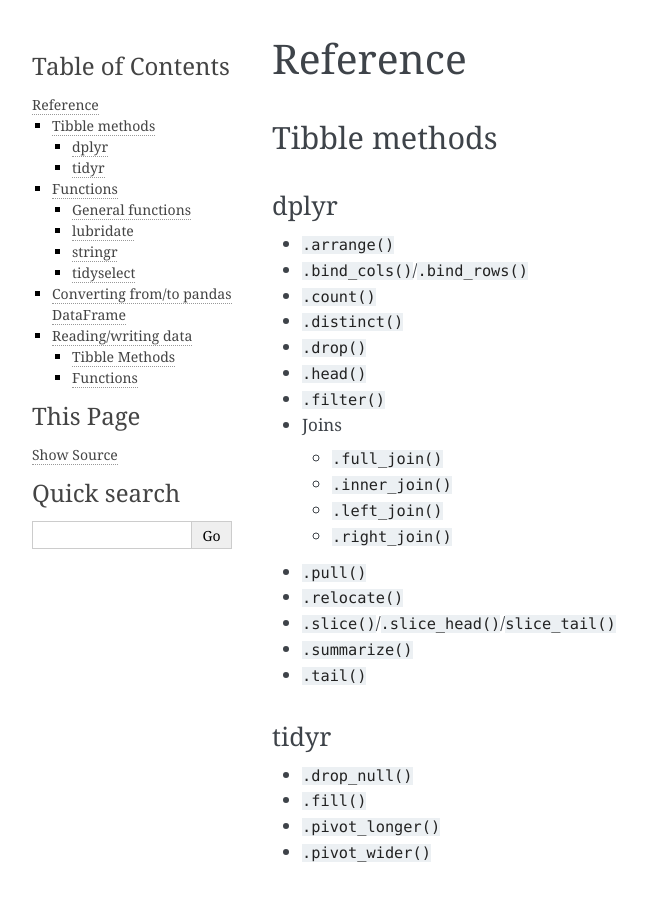
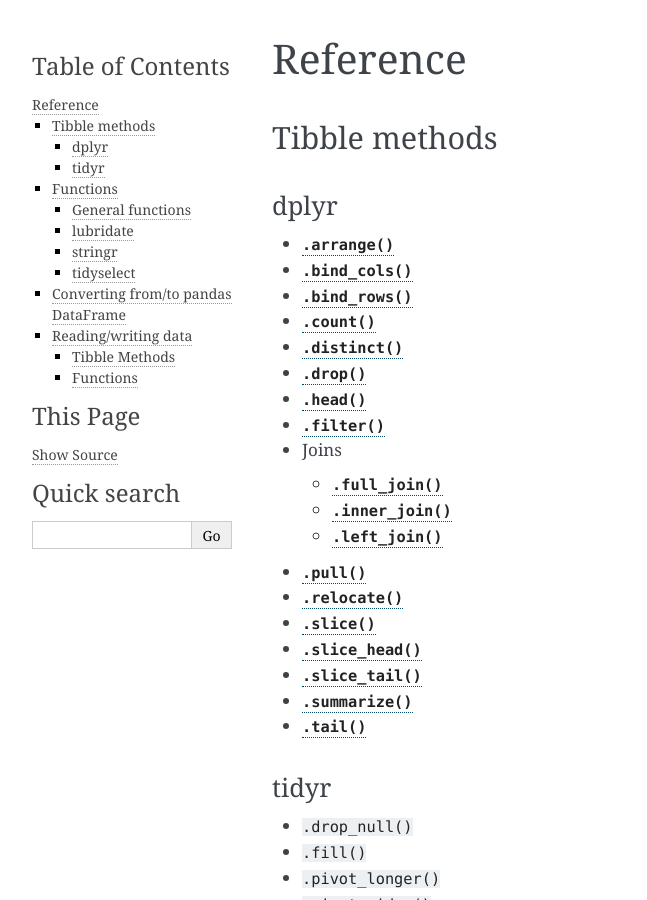
Before and after one commit to markfairbanks/tidypolars, a Sphinx documentation site: the page built from docs/reference.md, in a window 1280 px wide and 900 px high. Shown: the whole window, without its empty margins (148-795 px from the left). Built offline with Sphinx 7.4.7, drawn with Linux system fonts in a browser that asks for light colours; pages that are not in the unit, such as notebooks, are missing from menus.

Commit message:
Update dplyr with links

```diff
--- a/docs/reference.md
+++ b/docs/reference.md
@@ -4,23 +4,25 @@
 
 #### dplyr
 
-* `.arrange()`
-* `.bind_cols()`/`.bind_rows()`
-* `.count()`
-* `.distinct()`
-* `.drop()`
-* `.head()`
-* `.filter()`
+* [`.arrange()`](https://tidypolars.readthedocs.io/en/latest/autoapi/tidypolars/tidypolars/index.html#tidypolars.tidypolars.Tibble.arrange)
+* [`.bind_cols()`](https://tidypolars.readthedocs.io/en/latest/autoapi/tidypolars/tidypolars/index.html#tidypolars.tidypolars.Tibble.bind_cols)
+* [`.bind_rows()`](https://tidypolars.readthedocs.io/en/latest/autoapi/tidypolars/tidypolars/index.html#tidypolars.tidypolars.Tibble.bind_rows)
+* [`.count()`](https://tidypolars.readthedocs.io/en/latest/autoapi/tidypolars/tidypolars/index.html#tidypolars.tidypolars.Tibble.count)
+* [`.distinct()`](https://tidypolars.readthedocs.io/en/latest/autoapi/tidypolars/tidypolars/index.html#tidypolars.tidypolars.Tibble.distinct)
+* [`.drop()`](https://tidypolars.readthedocs.io/en/latest/autoapi/tidypolars/tidypolars/index.html#tidypolars.tidypolars.Tibble.drop)
+* [`.head()`](https://tidypolars.readthedocs.io/en/latest/autoapi/tidypolars/tidypolars/index.html#tidypolars.tidypolars.Tibble.head)
+* [`.filter()`](https://tidypolars.readthedocs.io/en/latest/autoapi/tidypolars/tidypolars/index.html#tidypolars.tidypolars.Tibble.filter)
 * Joins
-  * `.full_join()`
-  * `.inner_join()`
-  * `.left_join()`
-  * `.right_join()`
-* `.pull()`
-* `.relocate()`
-* `.slice()`/`.slice_head()`/`slice_tail()`
-* `.summarize()`
-* `.tail()`
+  * [`.full_join()`](https://tidypolars.readthedocs.io/en/latest/autoapi/tidypolars/tidypolars/index.html#tidypolars.tidypolars.Tibble.full_join)
+  * [`.inner_join()`](https://tidypolars.readthedocs.io/en/latest/autoapi/tidypolars/tidypolars/index.html#tidypolars.tidypolars.Tibble.inner_join)
+  * [`.left_join()`](https://tidypolars.readthedocs.io/en/latest/autoapi/tidypolars/tidypolars/index.html#tidypolars.tidypolars.Tibble.left_join)
+* [`.pull()`](https://tidypolars.readthedocs.io/en/latest/autoapi/tidypolars/tidypolars/index.html#tidypolars.tidypolars.Tibble.pull)
+* [`.relocate()`](https://tidypolars.readthedocs.io/en/latest/autoapi/tidypolars/tidypolars/index.html#tidypolars.tidypolars.Tibble.relocate)
+* [`.slice()`](https://tidypolars.readthedocs.io/en/latest/autoapi/tidypolars/tidypolars/index.html#tidypolars.tidypolars.Tibble.slice)
+* [`.slice_head()`](https://tidypolars.readthedocs.io/en/latest/autoapi/tidypolars/tidypolars/index.html#tidypolars.tidypolars.Tibble.slice_head)
+* [`.slice_tail()`](https://tidypolars.readthedocs.io/en/latest/autoapi/tidypolars/tidypolars/index.html#tidypolars.tidypolars.Tibble.slice_tail)
+* [`.summarize()`](https://tidypolars.readthedocs.io/en/latest/autoapi/tidypolars/tidypolars/index.html#tidypolars.tidypolars.Tibble.summarize)
+* [`.tail()`](https://tidypolars.readthedocs.io/en/latest/autoapi/tidypolars/tidypolars/index.html#tidypolars.tidypolars.Tibble.tail)
 
 #### tidyr
 
```
